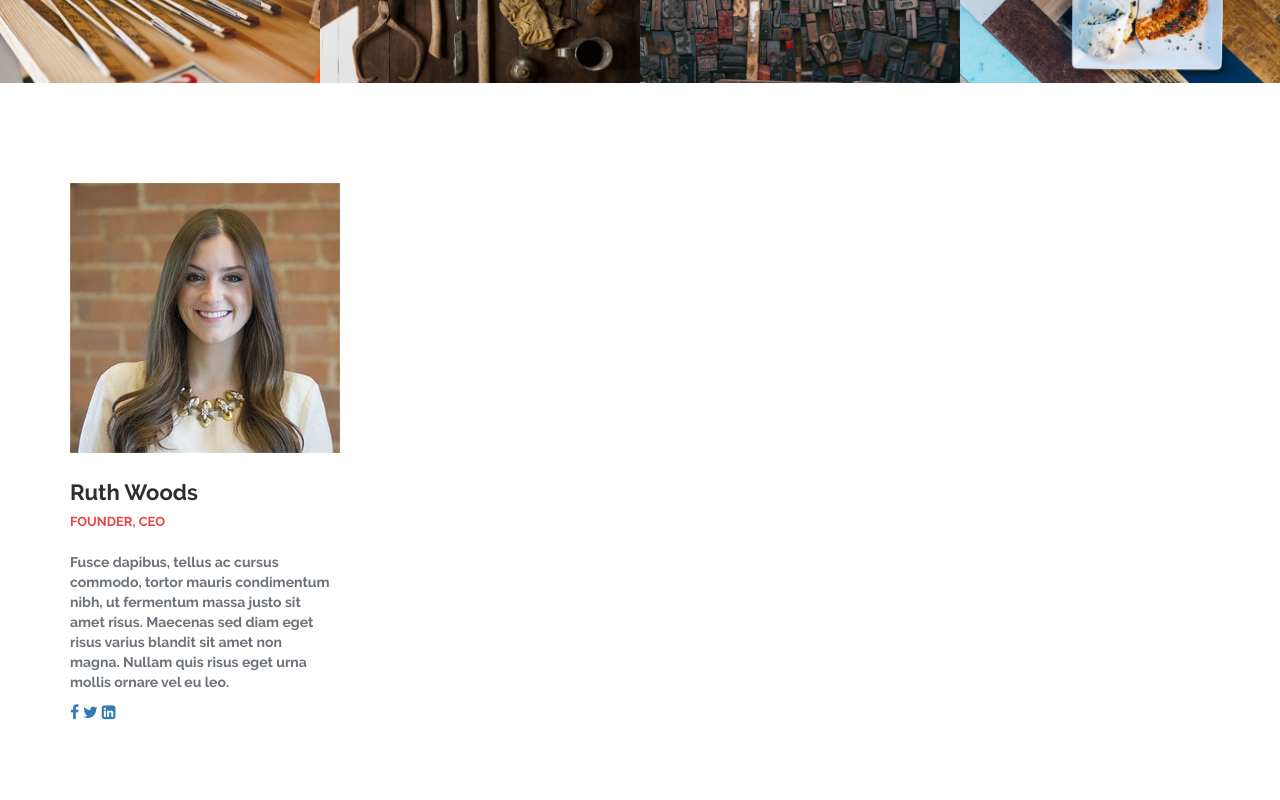
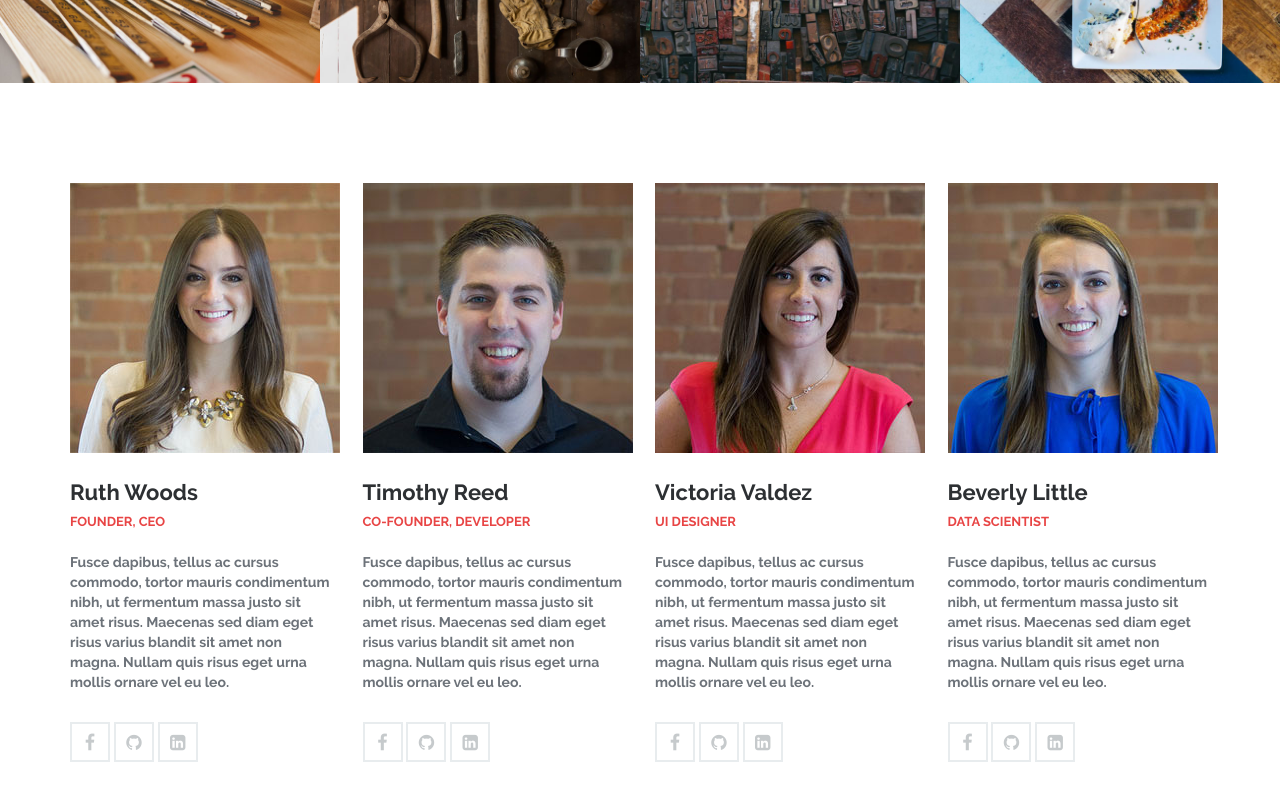
Before and after one commit to YakovenkoMaksim/Adaptive_site_Bootstrap, a plain HTML site: page index.html in a window 1280 px wide. Shown: the part 1699-2499 px from the top of the page. Before the commit the page ends 2424 px from the top, so only its background shows below. Drawn offline with Linux system fonts and the light colour scheme.

Commit message:
the section with members of team is ready added comments sections in HTML

```diff
--- a/css/main.css
+++ b/css/main.css
@@ -157,7 +157,7 @@ nav {
 /*Team section*/
 
 .team {
-    margin-top: 100px;
+    margin: 100px 0;
 }
 
 .team h4 {
@@ -179,3 +179,17 @@ nav {
     color: #6c7279;
     margin-top: 20px;
 }
+
+.social_block {
+    margin-top: 30px;
+}
+
+.social_block a {
+    color: #c6cacc;
+    border: 2px solid #e8ecee;
+    font-size: 18px;
+    height: 40px;
+    width: 40px;
+    text-align: center;
+    padding-top: 10px;
+}
--- a/index.html
+++ b/index.html
@@ -19,6 +19,9 @@
 </head>
 
 <body>
+
+<!--Header Section-->
+
 <header>
     <nav>
         <div class="container">
@@ -59,6 +62,9 @@
         </div>
     </div>
 </header>
+
+<!--Features section-->
+
 <section class="features">
     <div class="container">
         <div class="row">
@@ -101,6 +107,9 @@
         </div>
     </div>
 </section>
+
+<!--Section with works-->
+
 <section class="works">
     <div class="container-fluid">
         <div class="row">
@@ -171,6 +180,9 @@
         </div>
     </div>
 </section>
+
+<!--Section with members of team-->
+
 <section class="team">
     <div class="container">
         <div class="row">
@@ -183,14 +195,58 @@
                     urna mollis ornare vel eu leo.
                 </p>
                 <div class="social_block">
-                    <a class="fa fa-facebook" href="#"></a>
-                    <a class="fa fa-twitter" href="#"></a>
-                    <a class="fa fa-linkedin-square" href="#"></a>
+                    <a class="fa fa-facebook" href="https://www.facebook.com/IakovenkoMaksym" target="_blank"></a>
+                    <a class="fa fa-github" href="https://github.com/YakovenkoMaksim" target="_blank"></a>
+                    <a class="fa fa-linkedin-square" href="https://ua.linkedin.com/in/yakovenkomaksim" target="_blank"></a>
+                </div>
+            </div>
+            <div class="col-md-3 col-sm-6">
+                <img src="img/team-2.jpg" alt="team_member">
+                <h4>Timothy Reed</h4>
+                <span>Co-Founder, Developer</span>
+                <p>Fusce dapibus, tellus ac cursus commodo, tortor mauris condimentum nibh, ut fermentum massa justo sit
+                    amet risus. Maecenas sed diam eget risus varius blandit sit amet non magna. Nullam quis risus eget
+                    urna mollis ornare vel eu leo.
+                </p>
+                <div class="social_block">
+                    <a class="fa fa-facebook" href="https://www.facebook.com/IakovenkoMaksym" target="_blank"></a>
+                    <a class="fa fa-github" href="https://github.com/YakovenkoMaksim" target="_blank"></a>
+                    <a class="fa fa-linkedin-square" href="https://ua.linkedin.com/in/yakovenkomaksim" target="_blank"></a>
+                </div>
+            </div>
+            <div class="col-md-3 col-sm-6">
+                <img src="img/team-3.jpg" alt="team_member">
+                <h4>Victoria Valdez</h4>
+                <span>UI Designer</span>
+                <p>Fusce dapibus, tellus ac cursus commodo, tortor mauris condimentum nibh, ut fermentum massa justo sit
+                    amet risus. Maecenas sed diam eget risus varius blandit sit amet non magna. Nullam quis risus eget
+                    urna mollis ornare vel eu leo.
+                </p>
+                <div class="social_block">
+                    <a class="fa fa-facebook" href="https://www.facebook.com/IakovenkoMaksym" target="_blank"></a>
+                    <a class="fa fa-github" href="https://github.com/YakovenkoMaksim" target="_blank"></a>
+                    <a class="fa fa-linkedin-square" href="https://ua.linkedin.com/in/yakovenkomaksim" target="_blank"></a>
+                </div>
+            </div>
+            <div class="col-md-3 col-sm-6">
+                <img src="img/team-4.jpg" alt="team_member">
+                <h4>Beverly Little</h4>
+                <span>Data Scientist</span>
+                <p>Fusce dapibus, tellus ac cursus commodo, tortor mauris condimentum nibh, ut fermentum massa justo sit
+                    amet risus. Maecenas sed diam eget risus varius blandit sit amet non magna. Nullam quis risus eget
+                    urna mollis ornare vel eu leo.
+                </p>
+                <div class="social_block">
+                    <a class="fa fa-facebook" href="https://www.facebook.com/IakovenkoMaksym" target="_blank"></a>
+                    <a class="fa fa-github" href="https://github.com/YakovenkoMaksim" target="_blank"></a>
+                    <a class="fa fa-linkedin-square" href="https://ua.linkedin.com/in/yakovenkomaksim" target="_blank"></a>
                 </div>
             </div>
         </div>
     </div>
 </section>
+
+
 
 <script src="libs/jquery/jquery-2.1.4.min.js"></script>
 <script src="libs/bootstrap/js/bootstrap.min.js"></script>
```
